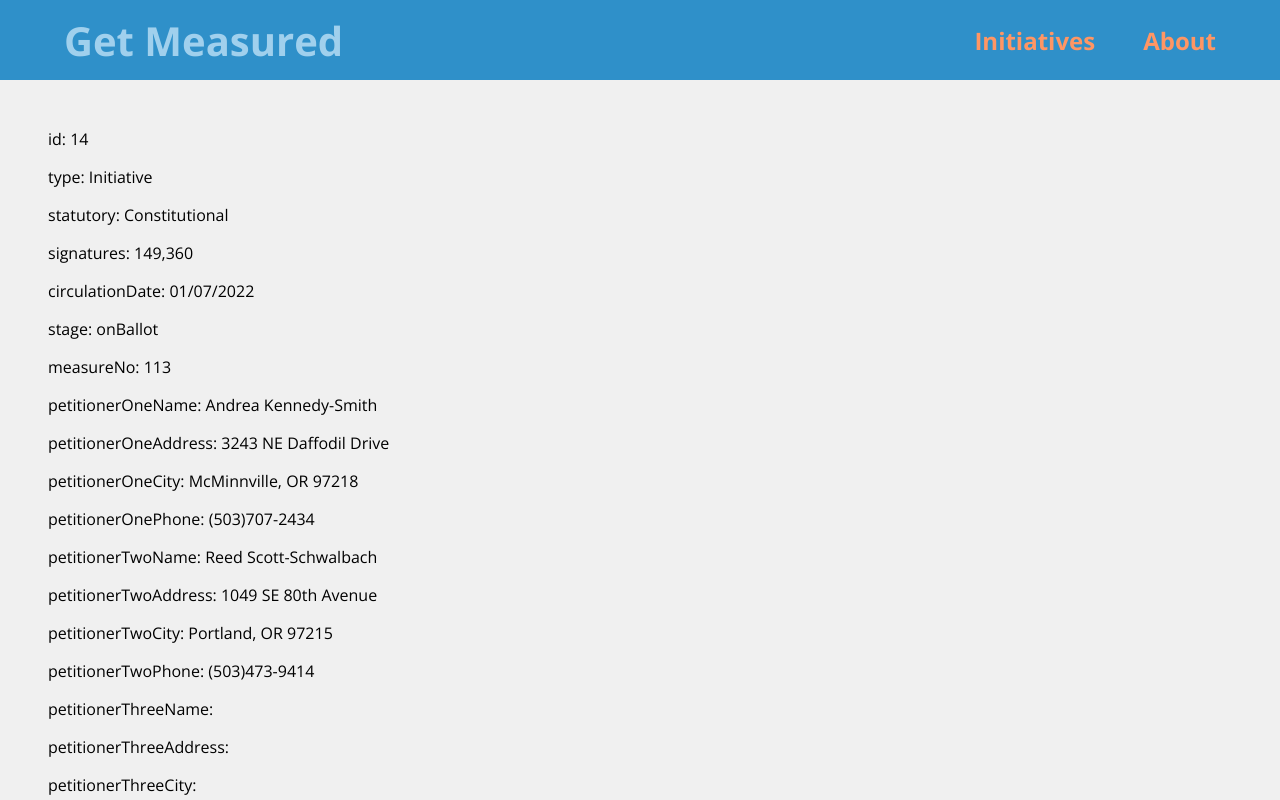
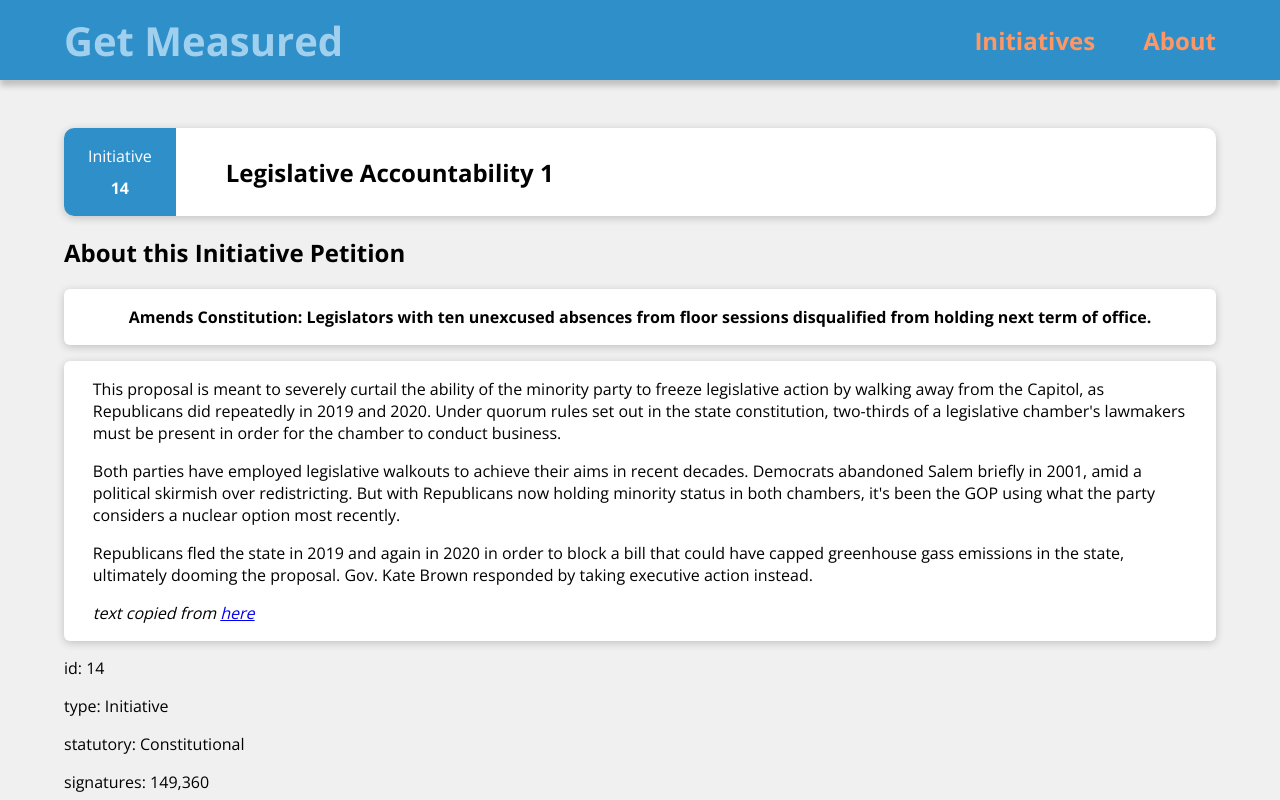
Before and after one commit to SheriffSoco/election-initiatives, a React (Create React App) app: page /measure/14 in a window 1280 px wide. Shown: the top 800 px of the page. Built offline with nearby package versions, Linux system fonts and the light colour scheme.

Commit message:
Update info page with title bar and about section

```diff
--- /dev/null
+++ b/src/components/InitiativeTitle.js
@@ -0,0 +1,20 @@
+import classes from "./InitiativeTitle.module.css";
+
+function InitiativeTitle(props) {
+  return (
+    <div className={classes.title}>
+      <ul>
+        <li className={classes.number}>
+          {props.type}
+          <br />
+          <b>{props.id}</b>
+        </li>
+        <li className={classes.subject}>
+          <h2>{props.subject}</h2>
+        </li>
+      </ul>
+    </div>
+  );
+}
+
+export default InitiativeTitle;
--- /dev/null
+++ b/src/components/InitiativeTitle.module.css
@@ -0,0 +1,27 @@
+.title {
+    width: 100%;
+    background-color: white;
+    border-radius: 10px;
+    box-shadow: 0 2px 8px rgba(0, 0, 0, 0.2);
+}
+
+.title ul {
+    list-style: none;
+    display: flex;
+    margin: 0;
+    padding: 0;
+}
+
+.number {
+    text-align: center;
+    background: #2F90C9;
+    color:#ffffff;
+    line-height: 2rem;
+    padding: .75rem 1.5rem;
+    border-radius: 10px 0 0 10px;
+}
+
+.subject {
+    margin: auto 50px;
+    text-align: left;
+}
--- /dev/null
+++ b/src/components/info/AboutSection.js
@@ -0,0 +1,57 @@
+import Card from "../ui/Card";
+
+import classes from "./AboutSection.module.css";
+
+function AboutSection(props) {
+  return (
+    <div>
+      <h2>About this Initiative Petition</h2>
+      <Card>
+        <div className={classes.ballot}>
+          <p>
+            <b>
+              {" "}
+              Amends Constitution: Legislators with ten unexcused absences from
+              floor sessions disqualified from holding next term of office.
+            </b>
+          </p>
+        </div>
+      </Card>
+      <Card>
+        <div className={classes.text}>
+          <p>
+            This proposal is meant to severely curtail the ability of the
+            minority party to freeze legislative action by walking away from the
+            Capitol, as Republicans did repeatedly in 2019 and 2020. Under
+            quorum rules set out in the state constitution, two-thirds of a
+            legislative chamber's lawmakers must be present in order for the
+            chamber to conduct business.
+          </p>
+          <p>
+            Both parties have employed legislative walkouts to achieve their
+            aims in recent decades. Democrats abandoned Salem briefly in 2001,
+            amid a political skirmish over redistricting. But with Republicans
+            now holding minority status in both chambers, it's been the GOP
+            using what the party considers a nuclear option most recently.
+          </p>
+          <p>
+            Republicans fled the state in 2019 and again in 2020 in order to
+            block a bill that could have capped greenhouse gass emissions in the
+            state, ultimately dooming the proposal. Gov. Kate Brown responded by
+            taking executive action instead.
+          </p>
+          <p>
+            <i>
+              text copied from{" "}
+              <a href="https://www.opb.org/article/2022/07/05/oregon-capitol-legislative-walkouts-ballot-measures-november-election-2022/">
+                here
+              </a>
+            </i>
+          </p>
+        </div>
+      </Card>
+    </div>
+  );
+}
+
+export default AboutSection;
--- /dev/null
+++ b/src/components/info/AboutSection.module.css
@@ -0,0 +1,16 @@
+.ballot {
+    width: 95%;
+    padding: 1px 0;
+    margin: auto;
+}
+
+.ballot p {
+    text-align:center;
+    /* margin: auto; */
+}
+
+.text {
+    width: 95%;
+    padding: 1px 0;
+    margin: 1rem auto;
+}
--- a/src/components/layout/Layout.module.css
+++ b/src/components/layout/Layout.module.css
@@ -1,5 +1,4 @@
 .main {
-    margin: 3rem;
+    margin: 3rem auto;
     width: 90%;
-    max-width: 40rem;
   }
--- a/src/components/layout/MainNavigation.module.css
+++ b/src/components/layout/MainNavigation.module.css
@@ -6,6 +6,7 @@
     justify-content: space-between;
     background-color: #2F90C9;
     padding: 0 5%;
+    box-shadow: 0 6px 6px rgba(0, 0, 0, 0.2);
   }
 
   .logo {
--- /dev/null
+++ b/src/components/ui/Card.js
@@ -0,0 +1,7 @@
+import classes from './Card.module.css';
+
+function Card(props) {
+    return <div className={classes.card}>{props.children}</div>
+}
+
+export default Card;
--- /dev/null
+++ b/src/components/ui/Card.module.css
@@ -0,0 +1,6 @@
+.card {
+    width: 100%;
+    background-color: white;
+    border-radius: 6px;
+    box-shadow: 0 2px 8px rgba(0, 0, 0, 0.2);
+  }
--- a/src/pages/InitiativeInfo.js
+++ b/src/pages/InitiativeInfo.js
@@ -1,5 +1,6 @@
 import { Link, useParams } from "react-router-dom";
-import MainNavigation from "../components/layout/MainNavigation";
+import AboutSection from "../components/info/AboutSection";
+import InitiativeTitle from "../components/InitiativeTitle";
 
 import Data from "../local/data";
 
@@ -12,6 +13,8 @@ function InitiativeInfoPage(props) {
     info = info[0];
     return (
       <div>
+        <InitiativeTitle type={info.type} id={info.id} subject={info.subject}/>
+        <AboutSection />
         {Object.keys(info).map((key, index) => {
           return (
             <p key={key}>
@@ -27,7 +30,6 @@ function InitiativeInfoPage(props) {
   } else {
     return (
       <div>
-        <MainNavigation />
       </div>
     );
   }
```
